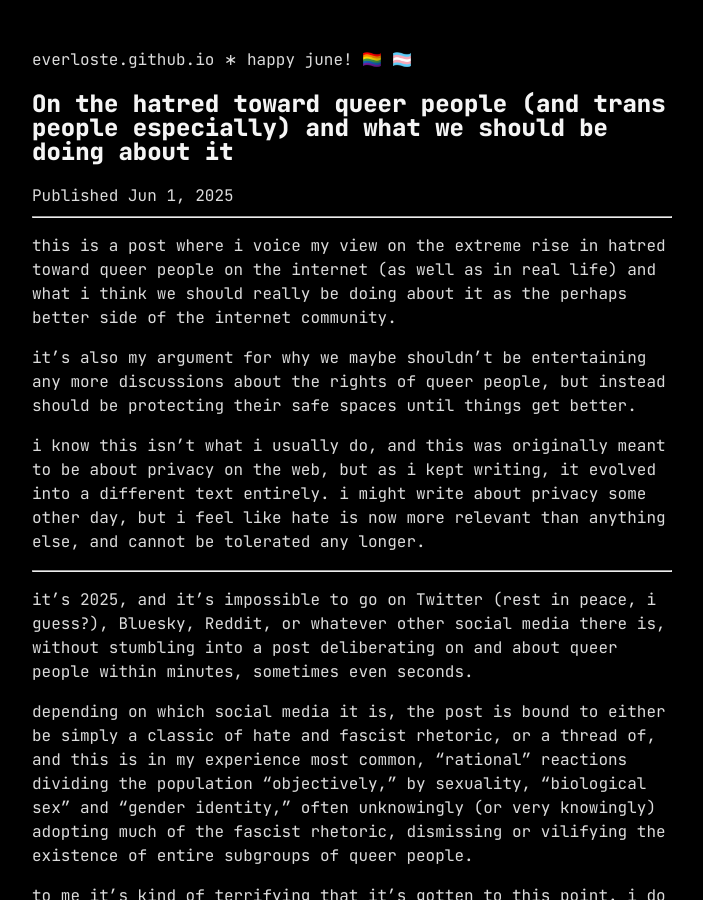
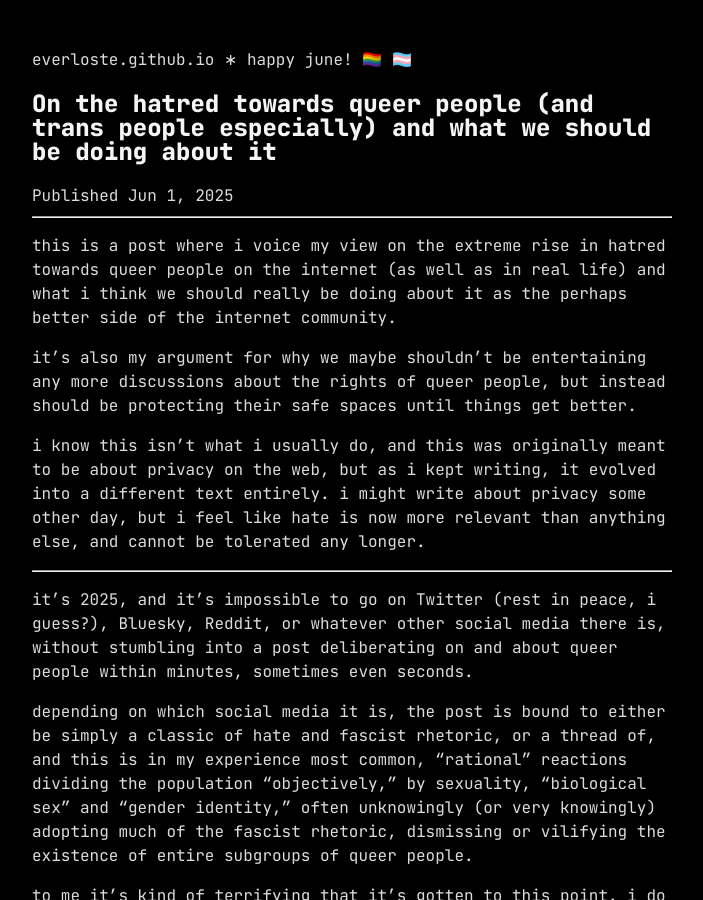
Before and after one commit to everloste/everloste.github.io, a Jekyll site: the page built from blog/_posts/2025-06-01-queer-trans-hate.md, in a window 1280 px wide and 900 px high. Shown: the whole window, without its empty margins (288-991 px from the left). Built offline with Jekyll 4.4.1, drawn with Linux system fonts in a browser that asks for light colours; some web fonts are replaced; comment, search, counter and statistics services are not loaded; some of the changed text lies outside the part shown.

Commit message:
pedantry

```diff
--- a/blog/_posts/2025-06-01-queer-trans-hate.md
+++ b/blog/_posts/2025-06-01-queer-trans-hate.md
@@ -1,10 +1,10 @@
 ---
 layout: post
-title: "On the hatred toward queer people (and trans people especially) and what we should be doing about it"
+title: "On the hatred towards queer people (and trans people especially) and what we should be doing about it"
 date: 2025-06-01 16:00
 ---
 
-this is a post where i voice my view on the extreme rise in hatred toward queer people on the internet (as well as in real life)
+this is a post where i voice my view on the extreme rise in hatred towards queer people on the internet (as well as in real life)
 and what i think we should really be doing about it as the perhaps better side of the internet community.
 
 it's also my argument for why we maybe shouldn't be entertaining any more
@@ -53,7 +53,7 @@ these people are still a vital part of the vast undercurrent of extreme homophob
 the terrorist merely acted in the way he knew these people would love,
 and he admitted this.
 his motivation came *primarily* from the support of his peers,
-and mainstream hatred toward the minorities.
+and mainstream hatred towards the minorities.
 the same, while many mainstream conservatives did pretend to condemn this act,
 they still immediately afterwards hijacked the opportunity to further try and demonise the victims of these terrorist attacks.
 
```
